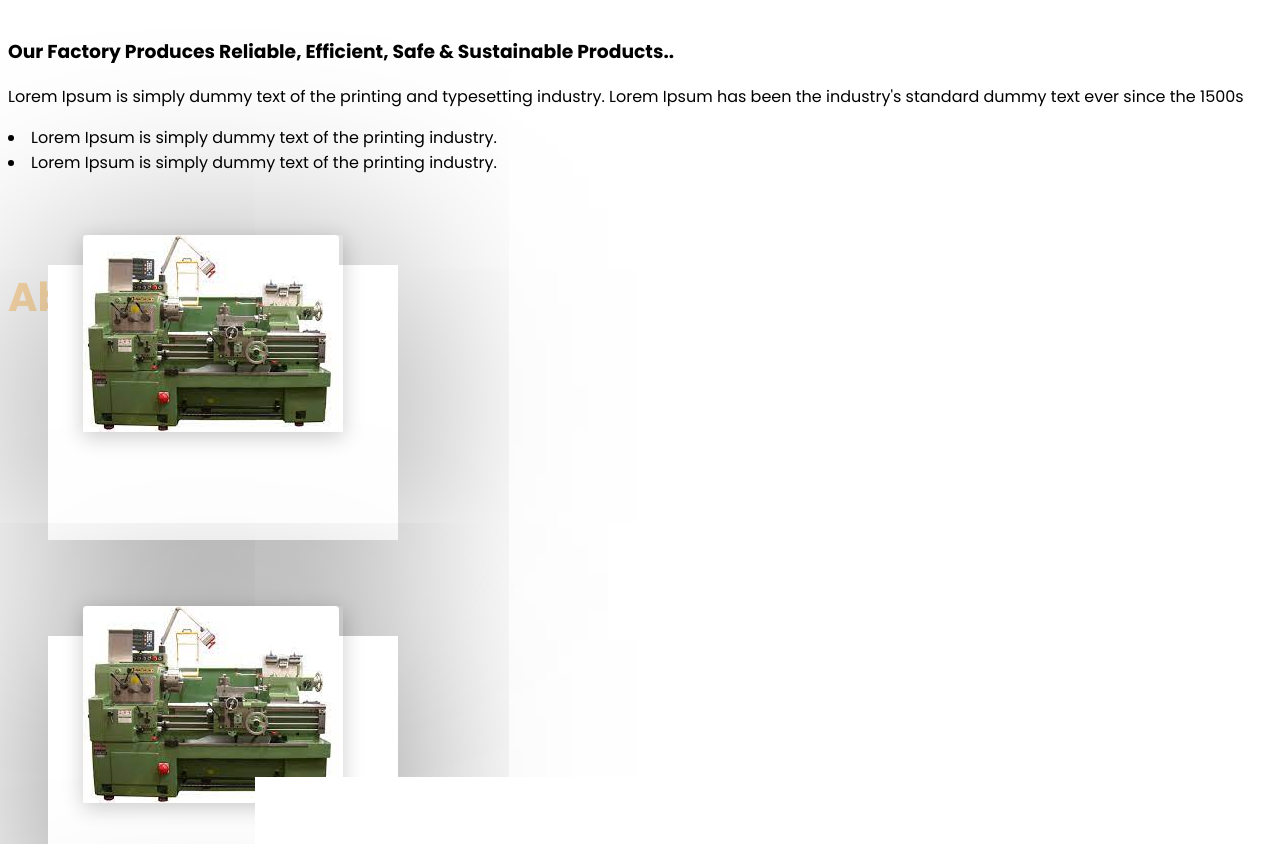
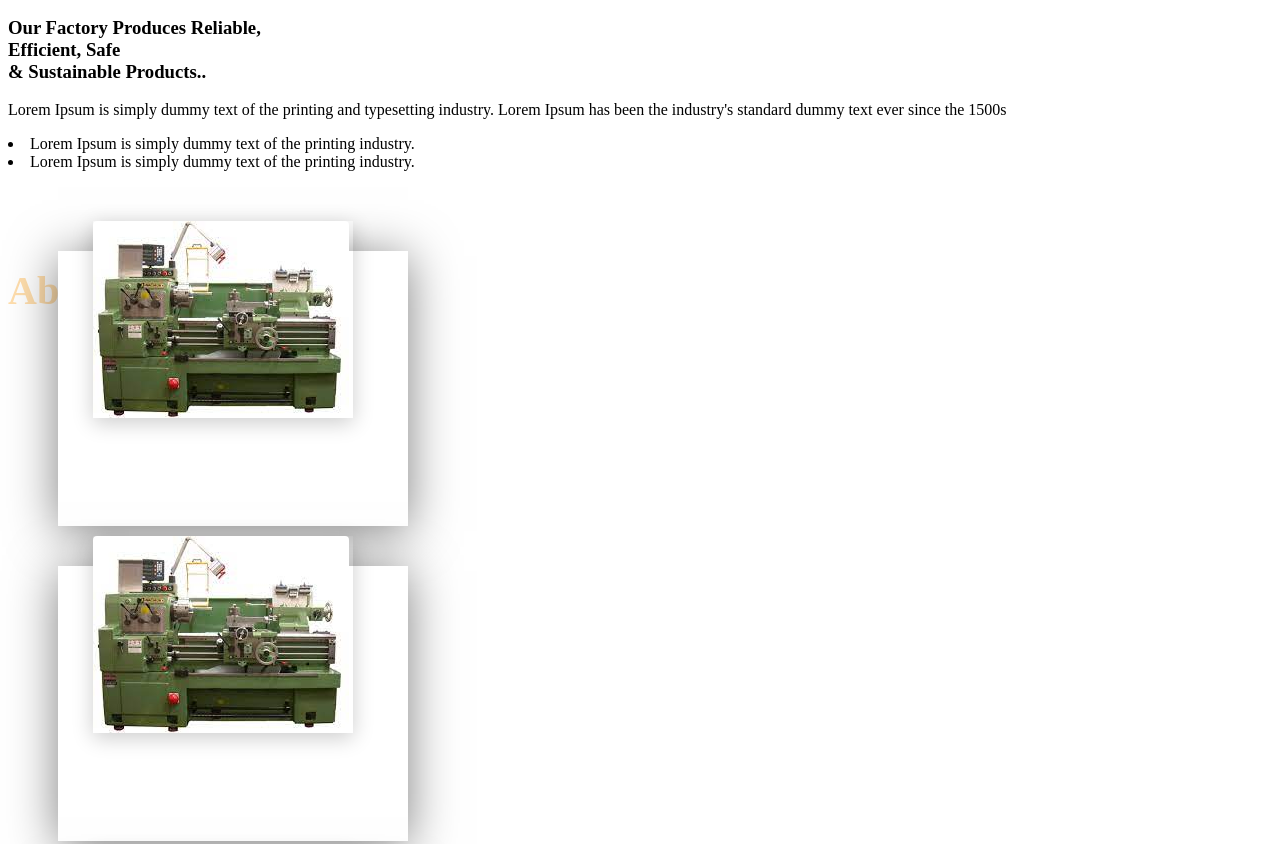
Before and after one commit to sew01/sew01.github.io, a plain HTML site: page components/Information.html in a window 1280 px wide. Shown: the part 240-1084 px from the top of the page. Drawn offline with Linux system fonts and the light colour scheme; files that its build step writes are made by us from their sources.

Commit message:
Changes aboutus & home

```diff
--- a/components/Information.html
+++ b/components/Information.html
@@ -1,6 +1,6 @@
-
 <link rel="stylesheet" href="./css/Information.css">
-    <div class="container-fluid">
+<!-- about us image -->
+<!-- <div class="container-fluid"> -->
 
 <div class="card text-black">
     <img class="card-img my-img" src="../images/pexels-miguel-á-padriñán-3785931.jpg" alt="no image">
@@ -8,17 +8,29 @@
         <h1 class="card-title topleft" style="font-size: 40px;color: navajowhite;">About Us</h1>
     </div>
 </div>
-    <div class="row my-row">
-        <div class="col"><h3><b>Our Factory Produces Reliable, Efficient, Safe & Sustainable Products..</b> </h3></div>
-        <div class="col">
+
+<!-- image end  -->
+<!--about us content -->
+<div class="container">
+    <!-- removed my-row -->
+    <div class="row ">
+        <div class="col-12 col-sm-12 col-md-6 col-lg-6 col-xl-6">
+            <h3><b>Our Factory Produces Reliable,<br> Efficient, Safe <br>& Sustainable Products..</b> </h3>
+        </div>
+        <div class="col-12 col-sm-12 col-md-6 col-lg-6 col-xl-6">
             <div class="font">Lorem Ipsum is simply dummy text of the printing and typesetting industry. Lorem Ipsum has been the industry's standard dummy text ever since the 1500s</p>
                 <li>Lorem Ipsum is simply dummy text of the printing industry.</li>
-        <li>Lorem Ipsum is simply dummy text of the printing industry.</li> </div>
+                <li>Lorem Ipsum is simply dummy text of the printing industry.</li>
             </div>
         </div>
-    <div class="container my-con">
-        <div class="grid">
-        <div class="card">
+    </div>
+</div>
+<!-- about us content end -->
+<!-- about project start -->
+<div class="container my-con" style="padding: 20px; margin: 20px;">
+    <!-- <div class="grid"> -->
+    <div class="row justify-content-around">
+        <div class="card col-12 col-sm-12 col-md-6 col-lg-6 col-xl-6">
             <div class="imgBx">
                 <img src="../images/pro1.jpg">
             </div>
@@ -27,7 +39,7 @@
                 <p>Lorem Ipsum is simply dummy text of the printing and typesetting industry. Lorem Ipsum has been the industry's standard dummy text ever since the 1500s</p>
             </div>
         </div>
-        <div class="card">
+        <div class="card col-12 col-sm-12 col-md-6 col-lg-6 col-xl-6">
             <div class="imgBx">
                 <img src="../images/pro1.jpg">
             </div>
@@ -36,7 +48,7 @@
                 <p>Lorem Ipsum is simply dummy text of the printing and typesetting industry. Lorem Ipsum has been the industry's standard dummy text ever since the 1500s</p>
             </div>
         </div>
-        <div class="card">
+        <div class="card col-12 col-sm-12 col-md-6 col-lg-6 col-xl-6">
             <div class="imgBx">
                 <img src="../images/pro1.jpg">
             </div>
@@ -47,3 +59,5 @@
         </div>
     </div>
 </div>
+<!-- </div> -->
+<!-- about project end  -->
--- a/css/Information.css
+++ b/css/Information.css
@@ -1,76 +1,86 @@
-@import url('https://fonts.googleapis.com/css2?family=Poppins:wght@300;400;500;600;700;800;900&display=swap');
+/* @import url('https://fonts.googleapis.com/css2?family=Poppins:wght@300;400;500;600;700;800;900&display=swap');
 *
 {
   font-family:'Poppins', sans-serif;
+} */
+
+.topleft {
+    position: absolute;
+    top: 60%;
 }
-.topleft{
-    position:absolute;
-    top:60%;
 
-}
-.my-img{
-    opacity:1;
+.my-img {
+    opacity: 1;
     height: 230px;
     width: 100%;
 }
-.my-row{
+
+
+/* .my-row {
     padding-top: 20px;
     padding-bottom: 20px;
-}
-.my-con{
+} */
+
+
+/* .my-con {
     position: relative;
-  display:flex;
+    display: flex;
     flex-wrap: wrap;
-  padding:30px;
+    padding: 30px;
+} */
+
+
+/* .grid {
+  display: grid;
+  grid-template-columns: repeat(3, 1fr);
+  grid-auto-rows: auto;
+  grid-gap: 1rem;
+} */
+
+.my-con .card {
+    position: relative;
+    max-width: 320px;
+    height: 215px;
+    background: #fff;
+    margin: 40px 10px;
+    padding: 30px 15px;
+    display: flex;
+    flex-direction: column;
+    box-shadow: 0 5px 46px rgba(0, 0, 0, 0.5);
+    transition: 0.3s ease-in-out;
 }
 
-.grid {
-  display: grid;
-  /* grid-template-columns: repeat(3, 1fr); */
-  grid-auto-rows: auto;
-  grid-gap: 1rem;
+.my-con .card:hover {
+    height: 420px;
 }
-.my-con .card
-{
+
+.my-con .card .imgBx {
     position: relative;
-  max-width: 320px;
-  height:215px;
-  background:#fff;
-  margin:40px 10px;
-  padding:30px 15px;
-  display:flex;
-  flex-direction: column;
-  box-shadow: 0 5px 202px rgba(0,0,0,0.5);
-  transition: 0.3s ease-in-out;
+    width: 260px;
+    height: 260px;
+    top: -60px;
+    left: 20px;
+    z-index: 1;
+    box-shadow: 0 5px 20px rgba(0, 0, 0, 0.2);
 }
-.my-con .card:hover{
-  height:420px;
-}
-.my-con .card .imgBx
-{
-  position:relative;
-  width:260px;
-  height:260px;
-  top:-60px;
-  left: 20px;
-  z-index:1;
-  box-shadow: 0 5px 20px rgba(0,0,0,0.2);
-}
-.my-con .card .imgBx img{
-  max-width:100%;
+
+.my-con .card .imgBx img {
+    max-width: 100%;
     border-radius: 4px;
 }
-.my-con .card .content{
+
+.my-con .card .content {
     position: relative;
     margin-top: -140px;
     padding: 10px 15px;
     text-align: center;
-  color:#111;
+    color: #111;
     visibility: hidden;
     opacity: 0;
-  transition:0.3s ease-in-out;
+    transition: 0.3s ease-in-out;
 }
-.my-con .card:hover .content{
+
+.my-con .card:hover .content {
     visibility: visible;
     opacity: 1;
     margin-top: -40px;
--- a/css/products.css
+++ b/css/products.css
@@ -16,6 +16,7 @@
     cursor: pointer;
     transition: 0.2s;
     width: unset !important;
+    height: 34rem !important;
     /* max-height: 900px;
     min-height: 900px; */
   }
@@ -160,9 +161,17 @@
     }
   } */
 
+  @media (max-width: 425px) {
+    .card-text {
+      font-size: 0.8rem;
+    }
+  }
   @media (min-width: 576px) {
     .grid {
       grid-template-columns: repeat(2, 1fr) !important;
+    }
+    .card-text {
+      font-size: 0.8rem;
     }
   }
 
```
Also changed, not shown: aboutus.html (+9 -8 lines), components/products.html (+3 -7 lines). Lines whose indentation alone changed are shown as unchanged.
